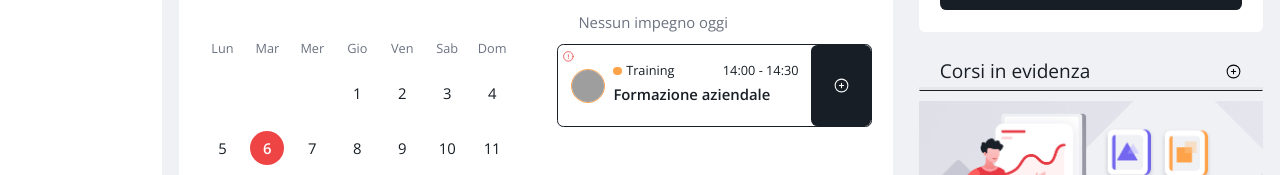
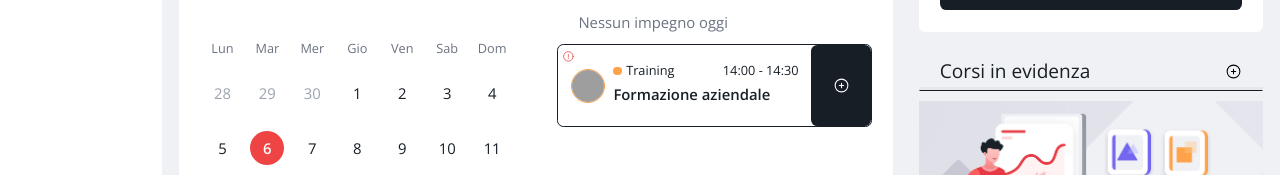
Before and after one commit to xdelmo/rapidoo-dashboard, a React (Create React App) app: page / in a window 1280 px wide. Shown: the part 474-649 px from the top of the page. Built offline with nearby package versions, Linux system fonts and the light colour scheme; grey boxes are pictures that could not be loaded.

Commit message:
FIX: added previous month's last week

```diff
--- a/src/components/FullCalendar.jsx
+++ b/src/components/FullCalendar.jsx
@@ -14,6 +14,7 @@ import {
   parse,
   parseISO,
   startOfToday,
+  startOfWeek,
 } from "date-fns";
 import { Fragment, useState } from "react";
 import ReservationCard from "./ReservationCard";
@@ -136,7 +137,9 @@ export default function Example() {
   let firstDayCurrentMonth = parse(currentMonth, "MMM-yyyy", new Date());
 
   let days = eachDayOfInterval({
-    start: firstDayCurrentMonth,
+    // startOfWeek funzione per lasciare visibili nel calendario anche i giorni
+    // dell'ultima settimana nonostante appartengano al mese precedente
+    start: startOfWeek(firstDayCurrentMonth),
     // endOfWeek funzione per lasciare visibili nel calendario anche i giorni
     // dell'ultima settimana nonostante appartengano al mese successivo
     end: endOfWeek(endOfMonth(firstDayCurrentMonth)),
```
